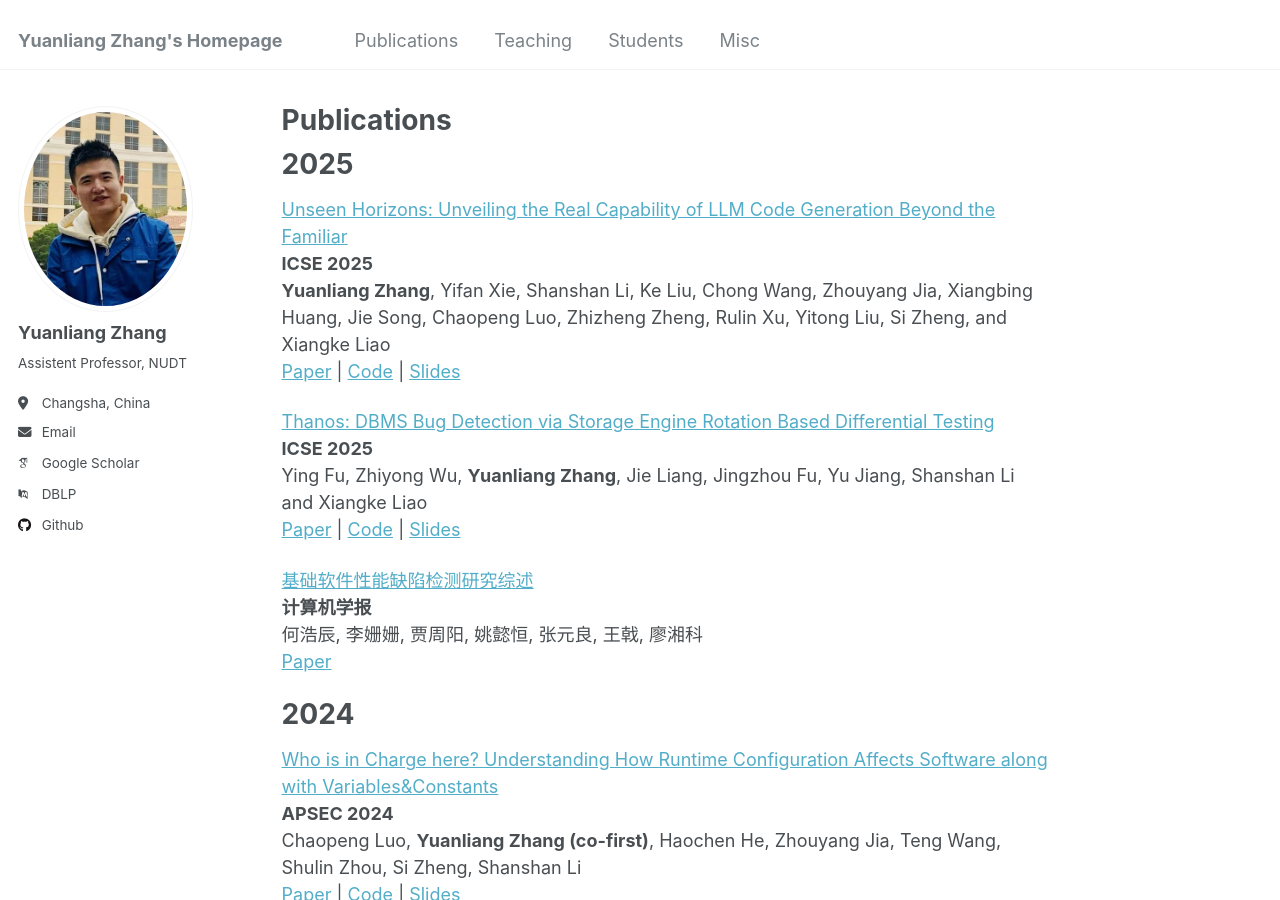
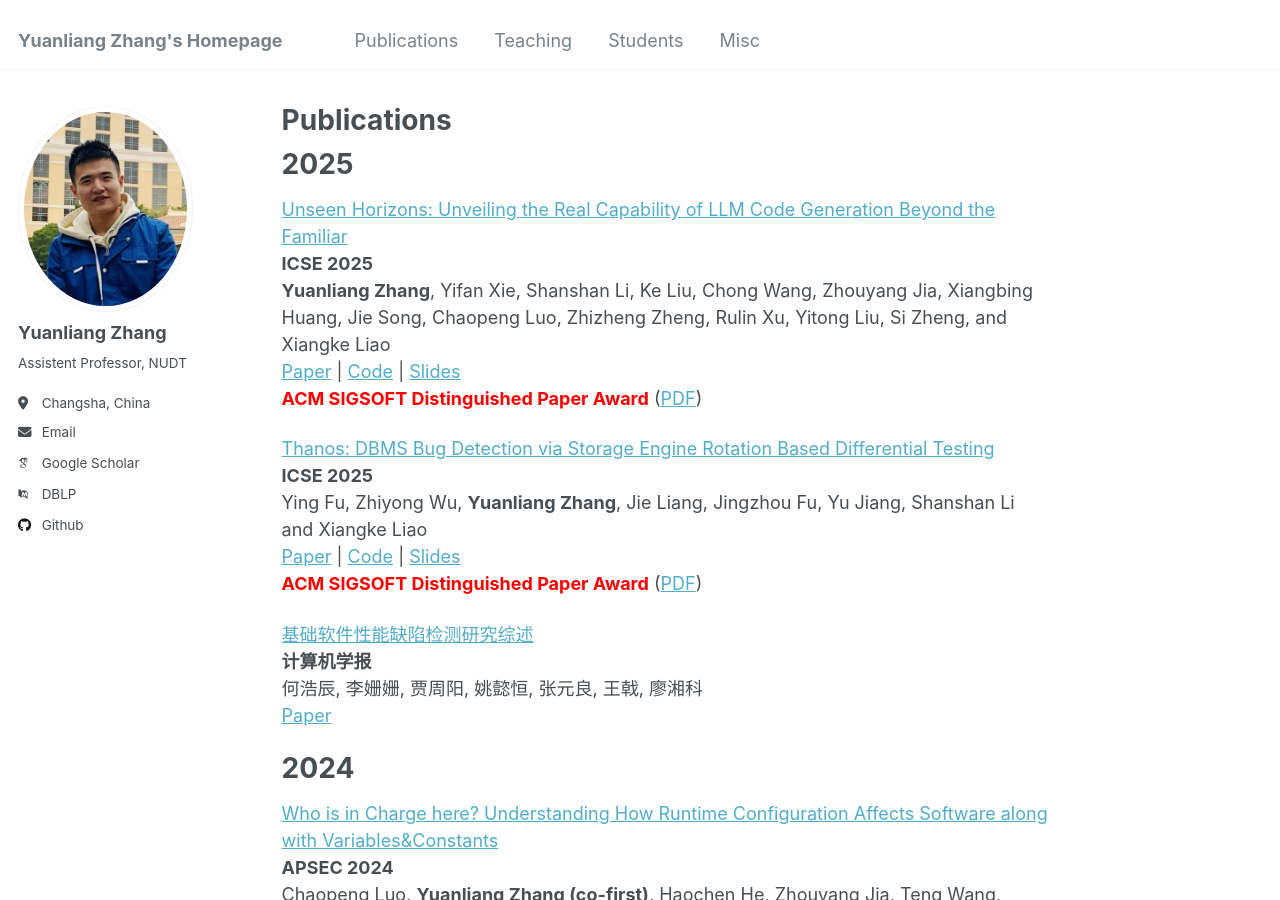
Before and after one commit to zhangbuzhang/zhangbuzhang.github.io, a Jekyll site: the page built from _pages/publication.md, in a window 1280 px wide and 900 px high. Built offline with Jekyll 4.4.1, drawn with Linux system fonts in a browser that asks for light colours; some web fonts are replaced.

Commit message:
Distinguished Paper

```diff
--- a/_pages/publication.md
+++ b/_pages/publication.md
@@ -11,11 +11,13 @@ author_profile: true
 **ICSE 2025**
 **Yuanliang Zhang**, Yifan Xie, Shanshan Li, Ke Liu, Chong Wang, Zhouyang Jia, Xiangbing Huang, Jie Song, Chaopeng Luo, Zhizheng Zheng, Rulin Xu, Yitong Liu, Si Zheng, and Xiangke Liao
 [Paper](https://arxiv.org/pdf/2412.08109) | [Code](https://github.com/zhangbuzhang/ObfusEval) | [Slides](/404/)
+**<font color="red">ACM SIGSOFT Distinguished Paper Award</font>** ([PDF](/404/))
 
 [Thanos: DBMS Bug Detection via Storage Engine Rotation Based Differential Testing](/papers/ICSE25B.pdf)
 **ICSE 2025**
 Ying Fu, Zhiyong Wu, **Yuanliang Zhang**, Jie Liang, Jingzhou Fu, Yu Jiang, Shanshan Li and Xiangke Liao
 [Paper](/papers/ICSE25B.pdf) | [Code](https://github.com/Thanos2024/Thanos) | [Slides](/404/)
+**<font color="red">ACM SIGSOFT Distinguished Paper Award</font>** ([PDF](/404/))
 
 [基础软件性能缺陷检测研究综述](/papers/JOC2025.pdf)
 **计算机学报**
```
Also changed, not shown: _pages/about.md (+2 -0 lines).
